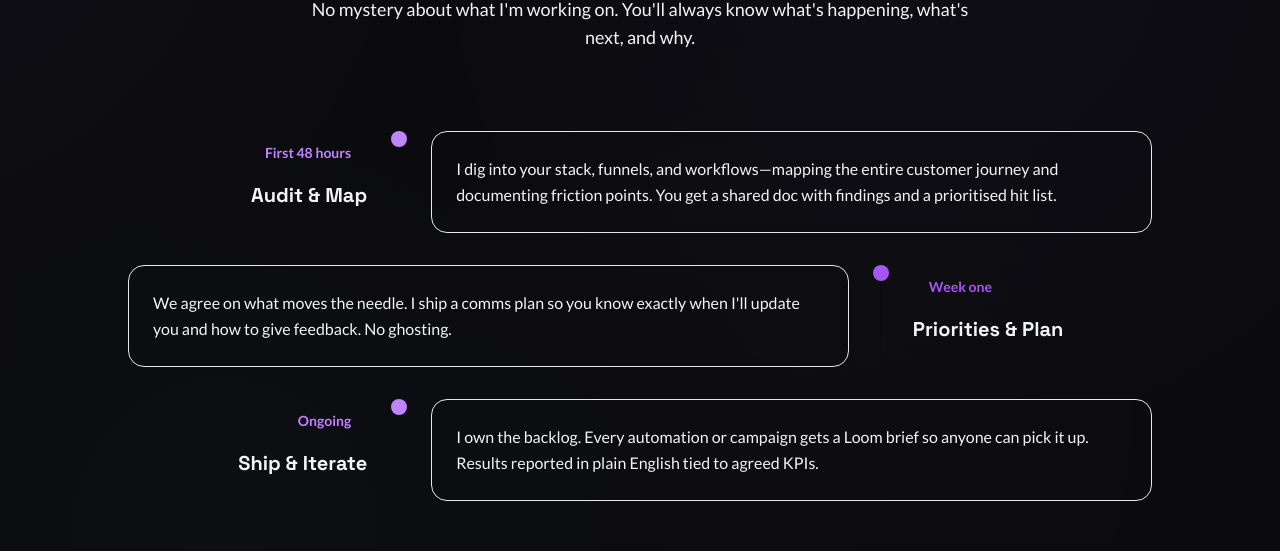
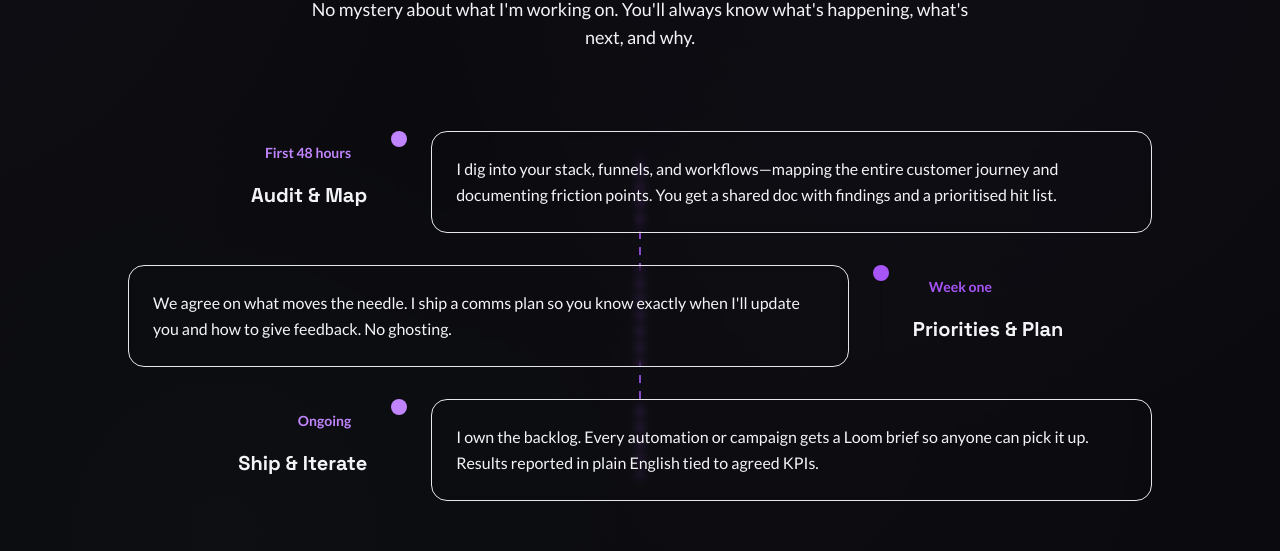
Before and after one commit to Dezzi94/portfolio-site, a Next.js app: page / in a window 1280 px wide. Shown: the part 2940-3491 px from the top of the page. Built offline with nearby package versions, Linux system fonts and the light colour scheme.

Commit message:
Add animated dotted connector in process timeline

```diff
--- a/src/components/HomePageClient.tsx
+++ b/src/components/HomePageClient.tsx
@@ -432,7 +432,17 @@ export function HomePageClient() {
             </div>
 
             {/* Timeline */}
-            <motion.div variants={staggerContainer} className="space-y-8">
+            <motion.div variants={staggerContainer} className="relative space-y-8">
+              <motion.div
+                aria-hidden
+                className="hidden md:block absolute left-1/2 -translate-x-1/2 top-6 bottom-6 w-[2px]"
+                style={{
+                  backgroundImage: "repeating-linear-gradient(180deg, rgba(168,85,247,0.8) 0, rgba(168,85,247,0.8) 8px, transparent 8px, transparent 16px)",
+                  filter: "drop-shadow(0 0 6px rgba(168,85,247,0.25))",
+                }}
+                animate={{ backgroundPositionY: [0, 16] }}
+                transition={{ duration: 1.2, repeat: Infinity, ease: "linear" }}
+              />
               {[
                 {
                   time: "First 48 hours",
```
